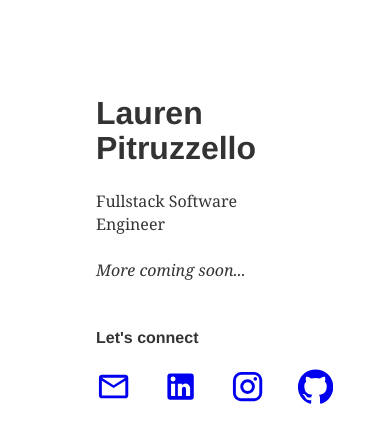
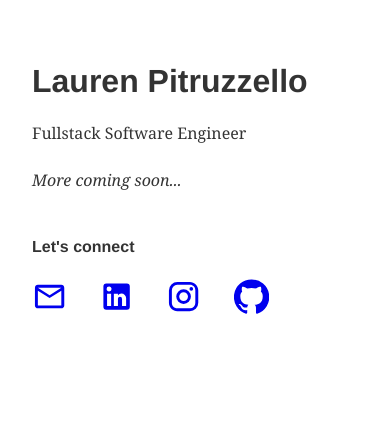
Before and after one commit to laurenpitruz/portfolio-site, a Gatsby site: page / in a window 390 px wide. Built offline with nearby package versions, Linux system fonts and the light colour scheme; Gatsby itself is replaced by a stand-in of ours; what typography-theme-parnassus would draw is missing.

Commit message:
add responsive sizing for phone for temp site

```diff
--- a/src/pages/index.js
+++ b/src/pages/index.js
@@ -35,6 +35,11 @@ export default function Home() {
 const useStyles = makeStyles({
   container: {
     padding: '6em',
+    '@media (max-width: 420px)': {
+      paddingTop: '4em',
+      paddingLeft: '2em',
+      paddingRight: '2em'
+    },
     textDecoration: 'none'
   },
   linksDiv: {
```
Also changed, not shown: firebase.json, static/favicon.ico, 1 other file.
